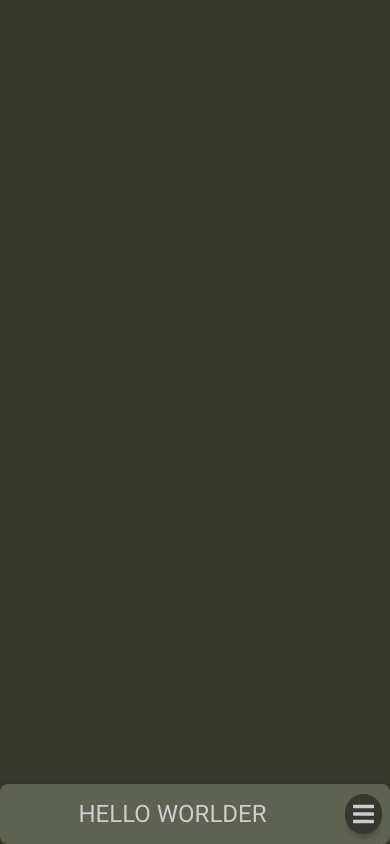
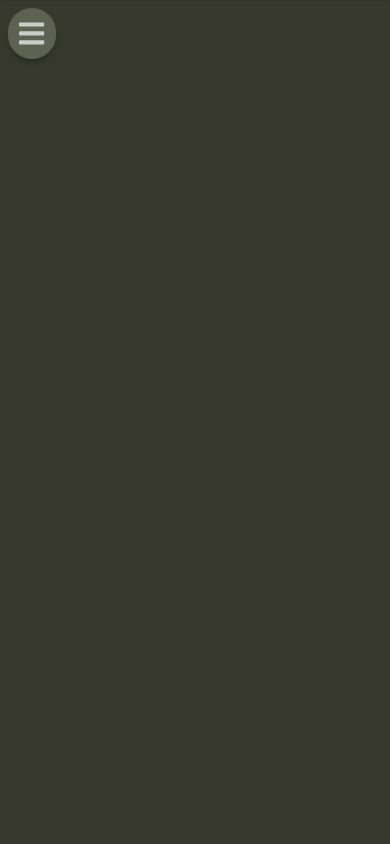
Before and after one commit to Gabe-Lee/World-Sweeper, a React app: page / in a window 390 px wide. Built offline with nearby package versions, Linux system fonts and the light colour scheme.

Commit message:
[WS-53] Refactor responsive flex into css prop

```diff
--- a/src/client/components/App.style.js
+++ b/src/client/components/App.style.js
@@ -1,9 +1,9 @@
 import cascade from './generic/styles/cascade';
-import { flexDefault } from './generic/styles/flex';
+import { flex } from './generic/styles/flex';
 import { theme } from './generic/styles/theme';
 
 /** @type {import('csstype').Properties} */
-export const main = cascade(flexDefault, theme.standard, {
+export const main = cascade(flex.default, theme.standard, {
   height: '100vh',
   width: '100vw',
   overflow: 'hidden',
--- a/src/client/components/Navbar.jsx
+++ b/src/client/components/Navbar.jsx
@@ -1,136 +1,49 @@
 // @ts-check
 import React, { useState } from 'react';
 import { faUser, faBars, faBook, faQuestionCircle } from '@fortawesome/free-solid-svg-icons';
-import cascade from './generic/styles/cascade';
+// import { useSelect } from '../utils';
 
 import Surface from './generic/Surface';
 import Button from './generic/Button';
 import Icon from './generic/Icon';
 import Text from './generic/Text';
-import { theme, border, shadow } from './generic/styles/theme';
-import { absolute, relative, flexDefault } from './generic/styles/flex';
 
-const flexFill = { size: 'xs', styles: absolute(1) };
-const flexMin = { display: 'flex', flex: '0 0 auto' };
-const flexHide = { display: 'none', flex: '0 0 0px' };
-
-/**
- * Render the hamburger menu button with different flex breakpoints
- * @param {import('./generic/styles/flex.js').FlexModes} flex
- * @param {() => void} toggleDrawer
- */
-const openMenuButton = (flex, toggleDrawer) => (
-  <Button gap="0.25rem" flex={flex} css={border.pill} onClick={toggleDrawer}>
-    <Icon icon={faBars} flex={[{ size: 'xs', styles: relative(1) }]} />
-  </Button>
-);
-
-/**
- * Render the array of nav buttons with different flex breakpoints
- * @param {import('./generic/styles/flex.js').FlexModes} buttonFlex
- * @param {import('./generic/styles/flex.js').FlexModes} textFlex
- */
-const navButtons = (buttonFlex, textFlex) => (
-  <>
-    <Button gap="0.25rem" flex={buttonFlex} css={border.pill}>
-      <Icon icon={faQuestionCircle} flex={flexFill} />
-      <Text flex={textFlex}>About</Text>
-    </Button>
-    <Button gap="0.25rem" flex={buttonFlex} css={border.pill}>
-      <Icon icon={faBook} flex={flexFill} />
-      <Text flex={textFlex}>Tutorial</Text>
-    </Button>
-    <Button gap="0.25rem" flex={buttonFlex} css={border.pill}>
-      <Icon icon={faUser} flex={flexFill} />
-      <Text flex={textFlex}>Account</Text>
-    </Button>
-  </>
-);
+import { navbarCss, navButtonCss, navMenuBtnCss, navModalCss, navBtnTextCss, navTitleCss } from './Navbar.style';
 
 /**
  * Navbar component
  * @returns {JSX.Element} JSX.Element
  */
 export default function Navbar() {
+  // const { window } = useSelect(store => store.system);
   const [drawer, setDrawer] = useState('closed');
   const toggleDrawer = () => {
     setDrawer(drawer === 'closed' ? 'open' : 'closed');
   };
   return (
     <>
-      <Surface
-        className="NavbarDrawer"
-        addClass={drawer}
-        gap="0.25rem"
-        css={cascade(theme.standardLight, shadow.medUp, {
-          justifyContent: 'flex-end',
-          fontSize: '1.5rem',
-          position: 'fixed',
-          zIndex: 95,
-          width: '100vw',
-          height: '7.5rem',
-          transition: 'bottom ease-in-out 0.2s, top ease-in-out 0.2s',
-          bottom: '-7.5rem',
-          paddingBottom: '3.75rem',
-          // @ts-ignore
-          '&.open': { bottom: '0rem' },
-        })}
-        flex={{ size: 'sm', styles: flexHide }}
-      >
-        {navButtons({ size: 'xs', styles: flexMin }, [
-          { size: 'xs', styles: flexHide },
-          { size: 'sm', styles: flexMin },
-        ])}
-      </Surface>
-      {drawer === 'closed' ? (
-        ''
-      ) : (
-        <Button
-          css={{
-            position: 'fixed',
-            backgroundColor: 'rgba(0,0,0,0)',
-            cursor: 'default',
-            zIndex: 90,
-            width: '100vw',
-            height: '100vh',
-            left: 0,
-            top: 0,
-          }}
-          flex={{ size: 'sm', styles: flexHide }}
-          className="NavbarModal"
-          onClick={toggleDrawer}
-        />
-      )}
-      {/* <Surface className="navbar-spacer" flex={{ xs: 0, lg: 1 }} /> */}
-      <Surface
-        className="Navbar"
-        gap="0.25rem"
-        css={cascade(theme.standardLighter, shadow.medUp, {
-          fontSize: '1.5rem',
-          position: 'fixed',
-          zIndex: 100,
-          width: '100vw',
-          height: '3.75rem',
-          bottom: '0',
-        })}
-        flex={{ size: 'lg', styles: cascade(shadow.med, { top: '0' }) }}
-      >
-        <Text css={theme.standardLighter} flex={{ size: 'xs', styles: relative(10) }}>
+      {drawer === 'closed' ? '' : <Button css={navModalCss} onClick={toggleDrawer} />}
+      <Surface name="Navbar" addClass={drawer} css={navbarCss}>
+        <Button name="MenuButton" addClass={drawer} css={navMenuBtnCss} onClick={toggleDrawer}>
+          <Icon icon={faBars} />
+          <Text css={navBtnTextCss}>Menu</Text>
+        </Button>
+        <Button name="AboutButton" css={navButtonCss}>
+          <Icon icon={faQuestionCircle} />
+          <Text css={navBtnTextCss}>About</Text>
+        </Button>
+        <Button name="TutorialButton" css={navButtonCss}>
+          <Icon icon={faBook} />
+          <Text css={navBtnTextCss}>Tutorial</Text>
+        </Button>
+        <Button name="AccountButton" css={navButtonCss}>
+          <Icon icon={faUser} />
+          <Text css={navBtnTextCss}>Account</Text>
+        </Button>
+        <Text name="Title" css={navTitleCss}>
           HELLO WORLDER
         </Text>
-        {openMenuButton({ size: 'sm', styles: flexHide }, toggleDrawer)}
-        {navButtons(
-          [
-            { size: 'xs', styles: flexHide },
-            { size: 'sm', styles: flexMin },
-          ],
-          [
-            { size: 'xs', styles: flexHide },
-            { size: 'md', styles: flexMin },
-          ],
-        )}
       </Surface>
-      {/* <Surface className="navbar-spacer" flex={{ xs: 1, lg: 0 }} /> */}
     </>
   );
 }
--- /dev/null
+++ b/src/client/components/Navbar.style.js
@@ -0,0 +1,105 @@
+import { theme, shadow, border } from './generic/styles/theme';
+import { flex, device } from './generic/styles/flex';
+import cascade from './generic/styles/cascade';
+
+/** @type {import('csstype').Properties} */
+export const navbarCss = cascade(theme.standardLight, shadow.medAll, flex.gap('0.25rem'), {
+  flexWrap: 'nowrap',
+  justifyContent: 'flex-start',
+  borderRadius: '0px',
+  fontSize: '1.5rem',
+  position: 'absolute',
+  zIndex: 100,
+  transition: 'transform ease-in-out 0.2s',
+  [device.landscape]: {
+    left: '0px',
+    transform: 'translateX(-100%)',
+    height: '100vh',
+    flexDirection: 'column',
+    // @ts-ignore
+    '&.open': { transform: 'translateX(0%)' },
+  },
+  [device.portrait]: {
+    width: '100vw',
+    top: '0px',
+    transform: 'translateY(-100%)',
+    flexDirection: 'row',
+    // @ts-ignore
+    '&.open': { transform: 'translateY(0%)' },
+  },
+});
+
+/** @type {import('csstype').Properties} */
+export const navButtonCss = cascade(theme.standardLighter, border.pill, flex.min, {
+  alignSelf: 'stretch',
+  [device.phone]: cascade(flex.gap('0.35rem'), {
+    fontSize: '1.8rem',
+  }),
+  [device.tablet]: cascade(flex.gap('0.3rem'), {
+    fontSize: '1.65rem',
+  }),
+  [device.desktop]: cascade(flex.gap('0.25rem'), {
+    fontSize: '1.5rem',
+  }),
+});
+
+/** @type {import('csstype').Properties} */
+export const navMenuBtnCss = cascade(navButtonCss, {
+  position: 'relative',
+  transition: 'transform ease-in-out 0.2s',
+  [device.portrait]: {
+    transform: 'translateY(calc(100% + 1rem))',
+    '&.open': {
+      transform: 'translateY(0%)',
+    },
+  },
+  [device.landscape]: {
+    transform: 'translateX(calc(100% + 1rem))',
+    '&.open': {
+      transform: 'translateX(0%)',
+    },
+  },
+});
+
+export const navBtnTextCss = {
+  [device.phone]: flex.hide,
+  [device.desktop]: flex.min,
+};
+
+export const navTitleCss = cascade(flex.gap('0.25rem'), {
+  textAlign: 'center',
+  alignContent: 'flex-start',
+  overflow: 'hidden',
+  [device.landscape]: {
+    maxWidth: '10rem',
+  },
+  [device.phone]: flex.hide,
+  [device.tablet]: flex.fill,
+  [device.tabletLand]: {
+    writingMode: 'vertical-lr',
+    textOrientation: 'upright',
+    letterSpacing: '-0.2rem',
+  },
+  [device.desktop]: {
+    letterSpacing: 'unset',
+    flexWrap: 'wrap',
+    overflowWrap: 'break-word',
+    wordWrap: 'break-word',
+  },
+  [device.desktopLand]: {
+    writingMode: 'unset',
+    textOrientation: 'unset',
+  },
+});
+
+/** @type {import('csstype').Properties} */
+export const navModalCss = {
+  position: 'fixed',
+  backgroundColor: 'rgba(0,0,0,0)',
+  cursor: 'default',
+  zIndex: 90,
+  width: '100vw',
+  height: '100vh',
+  left: '0px',
+  top: '0px',
+};
--- a/src/client/components/generic/Button.jsx
+++ b/src/client/components/generic/Button.jsx
@@ -1,44 +1,38 @@
 // @ts-check
 import React from 'react';
 import { createUseStyles } from 'react-jss';
+
 import cascade from './styles/cascade';
+import { theme, shadow } from './styles/theme';
+import { flex } from './styles/flex';
 
-import { theme, shadow } from './styles/theme';
-import { parseFlex, flexDefault } from './styles/flex';
-
-const makeStyle = ({ gap, css, flexStyles, className }) =>
+const makeStyles = (name, css) =>
   createUseStyles({
-    [className]: cascade(
-      theme.standard,
-      flexDefault,
+    [name]: cascade(
+      theme.inherit,
+      // @ts-ignore
+      flex.default,
       shadow.med,
       {
         borderRadius: '0.5rem',
         border: 'none',
         outline: 'none',
         cursor: 'pointer',
-        padding: gap,
-        // @ts-ignore
-        '& > *': {
-          margin: gap,
-        },
       },
       css,
-      flexStyles,
     ),
-  })();
+  });
 
 /**
  * Button component
  *
  * Is both a flex container and flex member
- * @param {import('./types/Intrinsic.js').TButton & import('./types/Intrinsic').TJSSElement} props
+ * @param {import('./types/Intrinsic').TButton & import('./types/Intrinsic').TJSSElement} props
  */
-const Button = ({ className = 'Button', addClass = '', gap = '0', css = {}, flex = [], children, ...button }) => {
-  const flexStyles = parseFlex(flex);
-  const style = makeStyle({ gap, className, css, flexStyles });
+const Button = ({ name = 'Button', addClass = '', css = {}, children, ...button }) => {
+  const style = makeStyles(name, css)();
   return (
-    <button type="button" {...button} className={style[className].concat(` ${addClass}`)}>
+    <button type="button" {...button} className={`${style[name]} ${addClass}`}>
       {children}
     </button>
   );
--- a/src/client/components/generic/Icon.jsx
+++ b/src/client/components/generic/Icon.jsx
@@ -2,30 +2,25 @@
 import React from 'react';
 import { FontAwesomeIcon } from '@fortawesome/react-fontawesome';
 import { createUseStyles } from 'react-jss';
+
 import cascade from './styles/cascade';
+import { theme } from './styles/theme';
+import { flex } from './styles/flex';
 
-import { theme } from './styles/theme';
-import { parseFlex, flexDefault } from './styles/flex';
-
-const makeStyle = ({ gap, css, flexStyles, className }) =>
+const makeStyle = (name, css) =>
   createUseStyles({
-    [className]: cascade(
-      theme.standard,
-      flexDefault,
+    [name]: cascade(
+      theme.inherit,
+      // @ts-ignore
+      flex.default,
       {
         display: 'flex',
         alignItems: 'center',
         justifyContent: 'center',
-        padding: gap,
-        // @ts-ignore
-        '& > *': {
-          margin: gap,
-        },
       },
       css,
-      flexStyles,
     ),
-  })();
+  });
 
 /**
  * Icon component
@@ -34,8 +29,7 @@ const makeStyle = ({ gap, css, flexStyles, className }) =>
  * Is both a flex container and flex member
  * @param {import('@fortawesome/react-fontawesome').FontAwesomeIconProps & import('./types/Intrinsic').TJSSElement} props
  */
-export default function Icon({ className = 'Icon', addClass = '', gap = '0', css = {}, flex = [], ...icon }) {
-  const flexStyles = parseFlex(flex);
-  const style = makeStyle({ gap, css, flexStyles, className });
-  return <FontAwesomeIcon {...icon} className={style[className].concat(` ${addClass}`)} />;
+export default function Icon({ name = 'Icon', addClass = '', css = {}, ...icon }) {
+  const style = makeStyle(name, css)();
+  return <FontAwesomeIcon {...icon} className={`${style[name]} ${addClass}`} />;
 }
--- a/src/client/components/generic/Surface.jsx
+++ b/src/client/components/generic/Surface.jsx
@@ -1,29 +1,24 @@
 // @ts-check
 import React from 'react';
 import { createUseStyles } from 'react-jss';
+
 import cascade from './styles/cascade';
 import { theme } from './styles/theme';
-import { parseFlex, flexDefault } from './styles/flex';
+import { flex } from './styles/flex';
 
-const makeStyle = ({ gap, css, flexStyles, className }) =>
+const makeStyle = (name, css) =>
   createUseStyles({
-    [className]: cascade(
-      theme.standard,
-      flexDefault,
+    [name]: cascade(
+      theme.inherit,
+      // @ts-ignore
+      flex.default,
       {
         borderRadius: '0.5rem',
         border: 'none',
-        display: 'flex',
-        padding: gap,
-        // @ts-ignore
-        '& > *': {
-          margin: gap,
-        },
       },
       css,
-      flexStyles,
     ),
-  })();
+  });
 
 /**
  * Surface component
@@ -32,19 +27,10 @@ const makeStyle = ({ gap, css, flexStyles, className }) =>
  * Is both a flex container and flex member
  * @param {import('./types/Intrinsic').TJSSElement & import('./types/Intrinsic').TDiv} props
  */
-export default function Surface({
-  className = 'Surface',
-  addClass = '',
-  gap = '0',
-  css = {},
-  flex = [],
-  children,
-  ...div
-}) {
-  const flexStyles = parseFlex(flex);
-  const style = makeStyle({ gap, css, flexStyles, className });
+export default function Surface({ name = 'Surface', addClass = '', css = {}, children, ...div }) {
+  const style = makeStyle(name, css)();
   return (
-    <div {...div} style={{}} className={style[className].concat(` ${addClass}`)}>
+    <div {...div} className={`${style[name]} ${addClass}`}>
       {children}
     </div>
   );
--- a/src/client/components/generic/Text.jsx
+++ b/src/client/components/generic/Text.jsx
@@ -1,29 +1,24 @@
 // @ts-check
 import React from 'react';
 import { createUseStyles } from 'react-jss';
+
 import cascade from './styles/cascade';
 import { theme } from './styles/theme';
-import { parseFlex, flexDefault } from './styles/flex';
+import { flex } from './styles/flex';
 
-const makeStyle = ({ gap, css, flexStyles, className }) =>
+const makeStyle = (name, css) =>
   createUseStyles({
-    [className]: cascade(
-      theme.standard,
-      flexDefault,
+    [name]: cascade(
+      theme.inherit,
+      // @ts-ignore
+      flex.default,
       {
         borderRadius: '0rem',
         border: 'none',
-        display: 'flex',
-        padding: gap,
-        // @ts-ignore
-        '& > *': {
-          margin: gap,
-        },
       },
       css,
-      flexStyles,
     ),
-  })();
+  });
 
 /**
  * Text component
@@ -32,19 +27,10 @@ const makeStyle = ({ gap, css, flexStyles, className }) =>
  * Is both a flex container and flex member
  * @param {import('./types/Intrinsic').HTML5Element & import('./types/Intrinsic').TJSSElement} props
  */
-export default function Text({
-  className = 'Text',
-  addClass = '',
-  gap = '0',
-  css = {},
-  flex = [],
-  children,
-  ...section
-}) {
-  const flexStyles = parseFlex(flex);
-  const style = makeStyle({ gap, css, flexStyles, className });
+export default function Text({ name = 'Text', addClass = '', css = {}, children, ...section }) {
+  const style = makeStyle(name, css)();
   return (
-    <article {...section} className={style[className].concat(` ${addClass}`)}>
+    <article {...section} className={`${style[name]} ${addClass}`}>
       {children}
     </article>
   );
--- a/src/client/components/generic/styles/flex.js
+++ b/src/client/components/generic/styles/flex.js
@@ -9,6 +9,29 @@ export const screens = {
   lg: '1024px',
   xl: '1400px',
   ul: '2048px',
+};
+
+export const screensSimple = {
+  phone: '0px',
+  tablet: '500px',
+  desktop: '800px',
+};
+
+export const device = {
+  landscape: '@media only screen and (orientation: landscape)',
+  portrait: '@media only screen and (orientation: portrait)',
+
+  phone: `@media only screen and (orientation: landscape) and (min-height: ${screensSimple.phone}), only screen and (orientation: portrait) and (min-width: ${screensSimple.phone})`,
+  phoneLand: `@media only screen and (orientation: landscape) and (min-height: ${screensSimple.phone})`,
+  phonePort: `@media only screen and (orientation: portrait) and (min-width: ${screensSimple.phone})`,
+
+  tablet: `@media only screen and (orientation: landscape) and (min-height: ${screensSimple.tablet}), only screen and (orientation: portrait) and (min-width: ${screensSimple.tablet})`,
+  tabletLand: `@media only screen and (orientation: landscape) and (min-height: ${screensSimple.tablet})`,
+  tabletPort: `@media only screen and (orientation: portrait) and (min-width: ${screensSimple.tablet})`,
+
+  desktop: `@media only screen and (orientation: landscape) and (min-height: ${screensSimple.desktop}), only screen and (orientation: portrait) and (min-width: ${screensSimple.desktop})`,
+  desktopLand: `@media only screen and (orientation: landscape) and (min-height: ${screensSimple.desktop})`,
+  desktopPort: `@media only screen and (orientation: portrait) and (min-width: ${screensSimple.desktop})`,
 };
 
 export const orientations = {
@@ -132,8 +155,9 @@ export function gappedChildren(gap, children) {
   return Children.toArray(children).map(child => cloneElement(child, { gap }));
 }
 
-/** @type {import('csstype').Properties} */
-export const flexDefault = {
+/** @enum {import('csstype').Properties<string>} */
+export const flex = {
+  default: {
     display: 'flex',
     flexDirection: 'row',
     flexWrap: 'wrap',
@@ -141,4 +165,34 @@ export const flexDefault = {
     alignContent: 'center',
     flex: '0 0 auto',
     alignSelf: 'center',
+  },
+  hide: { display: 'none', flex: '0 0 0px' },
+  min: { display: 'flex', flex: '0 0 auto' },
+  fill: { display: 'flex', flex: '1 1 auto' },
+  relative(value) {
+    return {
+      display: 'flex',
+      flex: `${value} ${value} auto`,
     };
+  },
+  absolute(value, parentGap = '0px') {
+    if (value === 0) return { flex: '0 0 0px', display: 'none' };
+    return {
+      flex: `0 0 calc(${1 / value}% - ${parentGap})`,
+    };
+  },
+  percent(value, parentGap = '0px') {
+    return {
+      flex: `1 1 calc(${value}% - ${parentGap})`,
+    };
+  },
+  gap(value) {
+    return {
+      padding: value,
+      // @ts-ignore
+      '& > *': {
+        margin: value,
+      },
+    };
+  },
+};
--- a/src/client/components/generic/styles/theme.js
+++ b/src/client/components/generic/styles/theme.js
@@ -31,6 +31,8 @@ export const color = {
 
 /** @enum {import('csstype').Properties<string>} */
 export const theme = {
+  inherit: { color: 'inherit', borderColor: 'inherit', backgroundColor: 'inherit' },
+
   standardDarker: { color: color.FG_3, borderColor: color.FG_3, backgroundColor: color.BG_1 },
   standardDark: { color: color.FG_3, borderColor: color.FG_3, backgroundColor: color.BG_2 },
   standard: { color: color.FG_3, borderColor: color.FG_3, backgroundColor: color.BG_3 },
@@ -53,6 +55,7 @@ export const shadow = {
   med: { boxShadow: '0px 6px 4px -2px rgba(0,0,0,0.2)' },
   high: { boxShadow: '0px 6px 5px 1px rgba(0,0,0,0.1)' },
   medUp: { boxShadow: '0px -2px 4px -2px rgba(0,0,0,0.2)' },
+  medAll: { boxShadow: '0px 0px 4px -1px rgba(0,0,0,0.2)' },
 };
 
 const easeFast = '0.1s ease-in-out';
--- a/src/client/components/generic/types/Intrinsic.js
+++ b/src/client/components/generic/types/Intrinsic.js
@@ -8,7 +8,7 @@ import { ReactNode, HTMLAttributes, DetailedHTMLProps, ButtonHTMLAttributes } fr
  * @typedef {DetailedHTMLProps<HTMLAttributes<HTMLElement>, HTMLElement>} HTML5Element
  * @typedef {ReactNode} TChildren
  *
- * @typedef {{css?: import('csstype').Properties, addClass?: string, flex?: import('../styles/flex').FlexModes, gap?: string }} TJSSElement
+ * @typedef {{name?: string, css?: import('csstype').Properties, addClass?: string}} TJSSElement
  */
 
 /**
--- a/src/client/utils.js
+++ b/src/client/utils.js
@@ -10,7 +10,7 @@ import { useSelector, useDispatch } from 'react-redux';
  * Infers store type based on the return value of the root reducer
  * @param {(store: TStore) => TStore[keyof TStore]} storeSelector
  */
-export function select(storeSelector) {
+export function useSelect(storeSelector) {
   return useSelector(storeSelector);
 }
 
```
Also changed, not shown: src/client/components/Navbar.scss (deleted, +0 -63 lines). Lines whose indentation alone changed are shown as unchanged.
